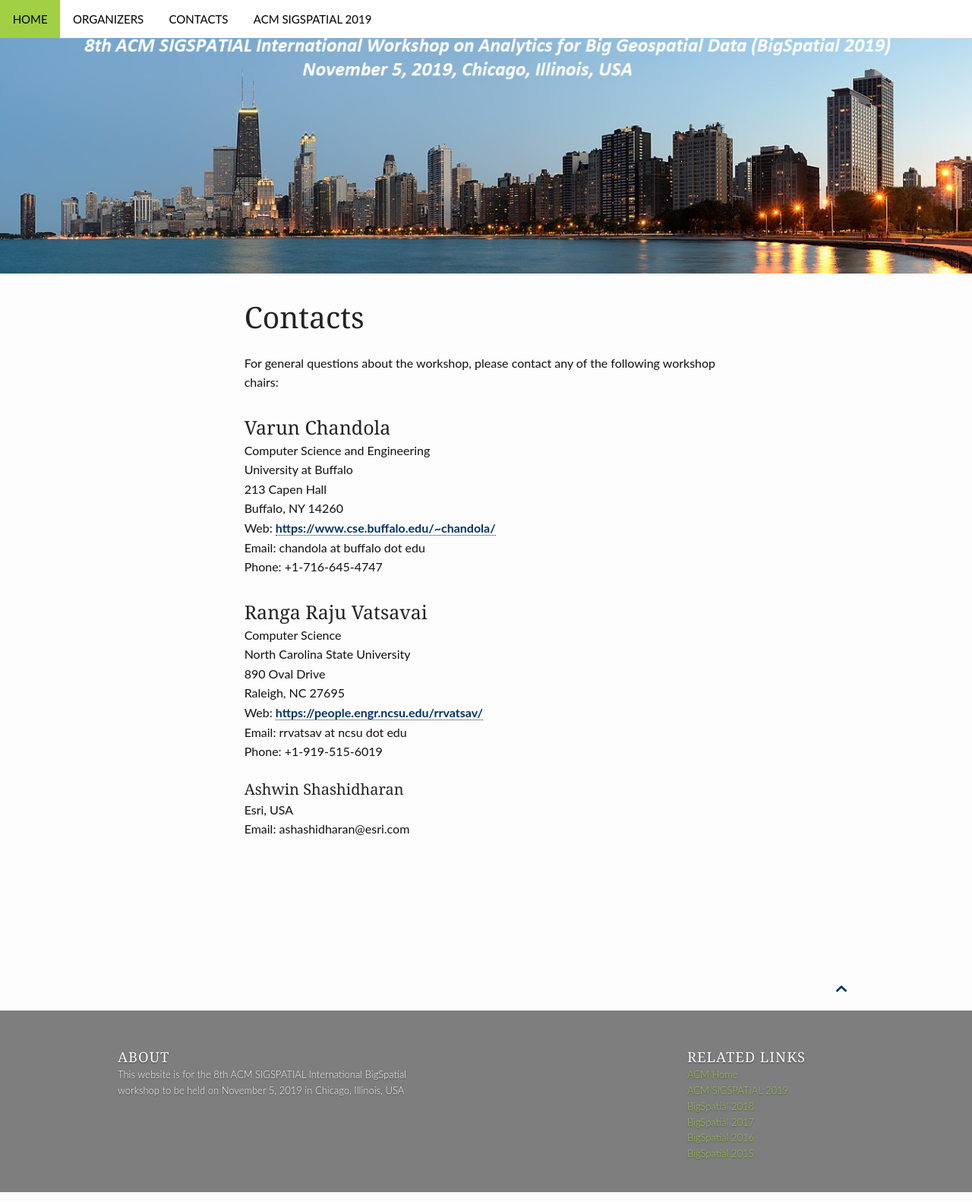
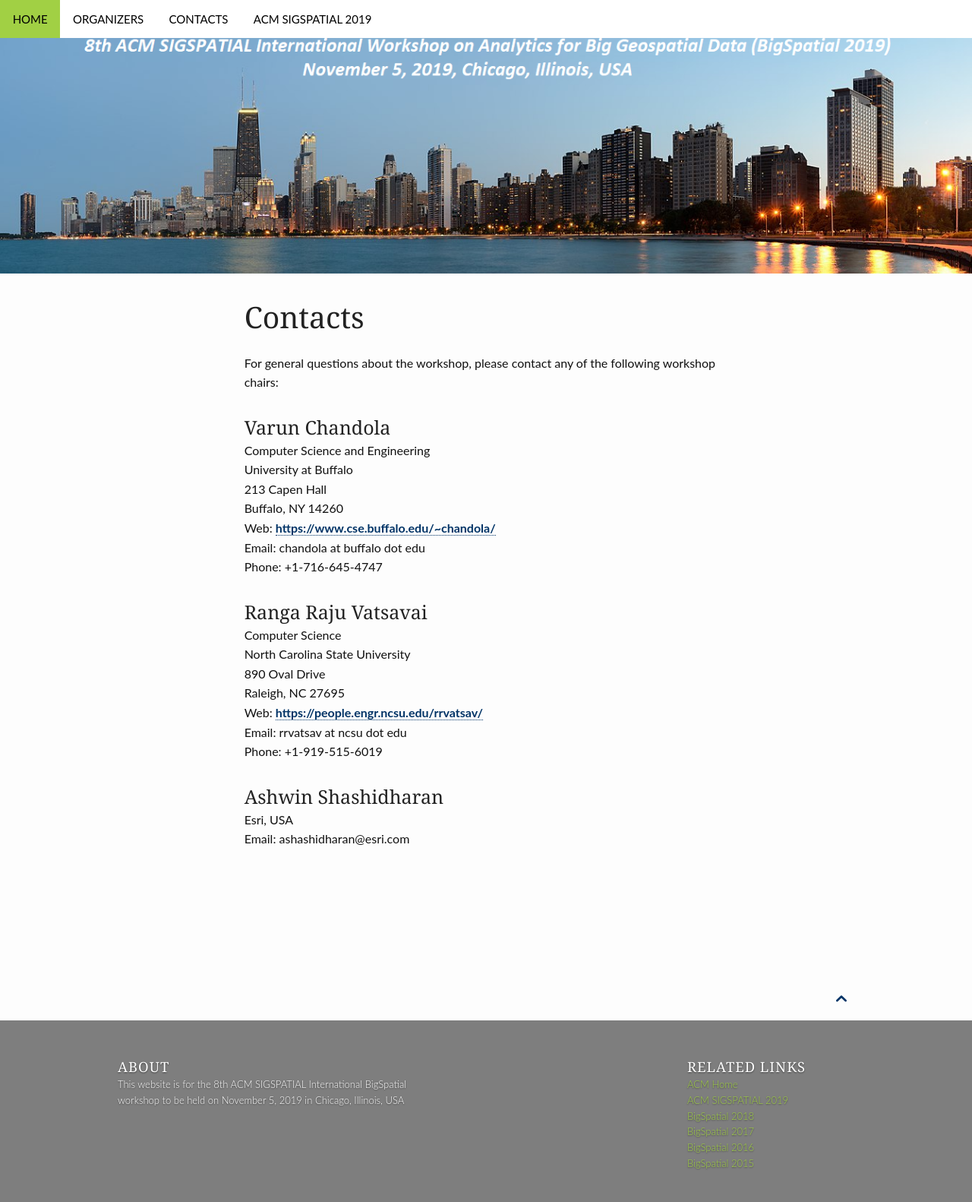
Before and after one commit to bigspatial2019/bigspatial-2018.github.io, a Jekyll site: the page built from contact/index.md, in a window 1280 px wide. Shown: the whole page at 76% size. Built offline with Jekyll 4.4.1, drawn with Linux system fonts in a browser that asks for light colours; comment, search, counter and statistics services are not loaded.

```diff
--- a/contact/index.md
+++ b/contact/index.md
@@ -38,7 +38,7 @@ Phone: +1-919-515-6019
 
 
 
-#### Ashwin Shashidharan
+### Ashwin Shashidharan
 
 Esri, USA
 Email: ashashidharan@esri.com
```
